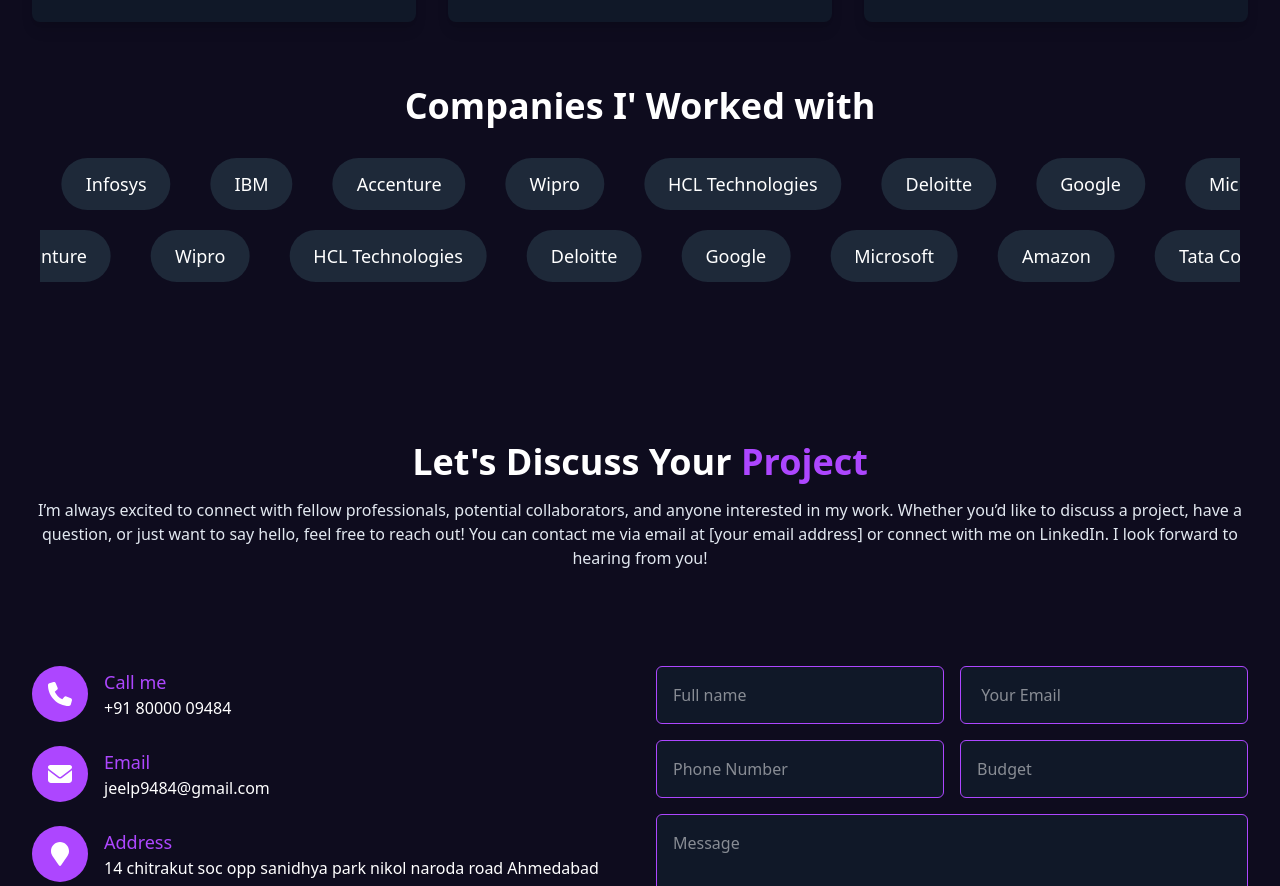
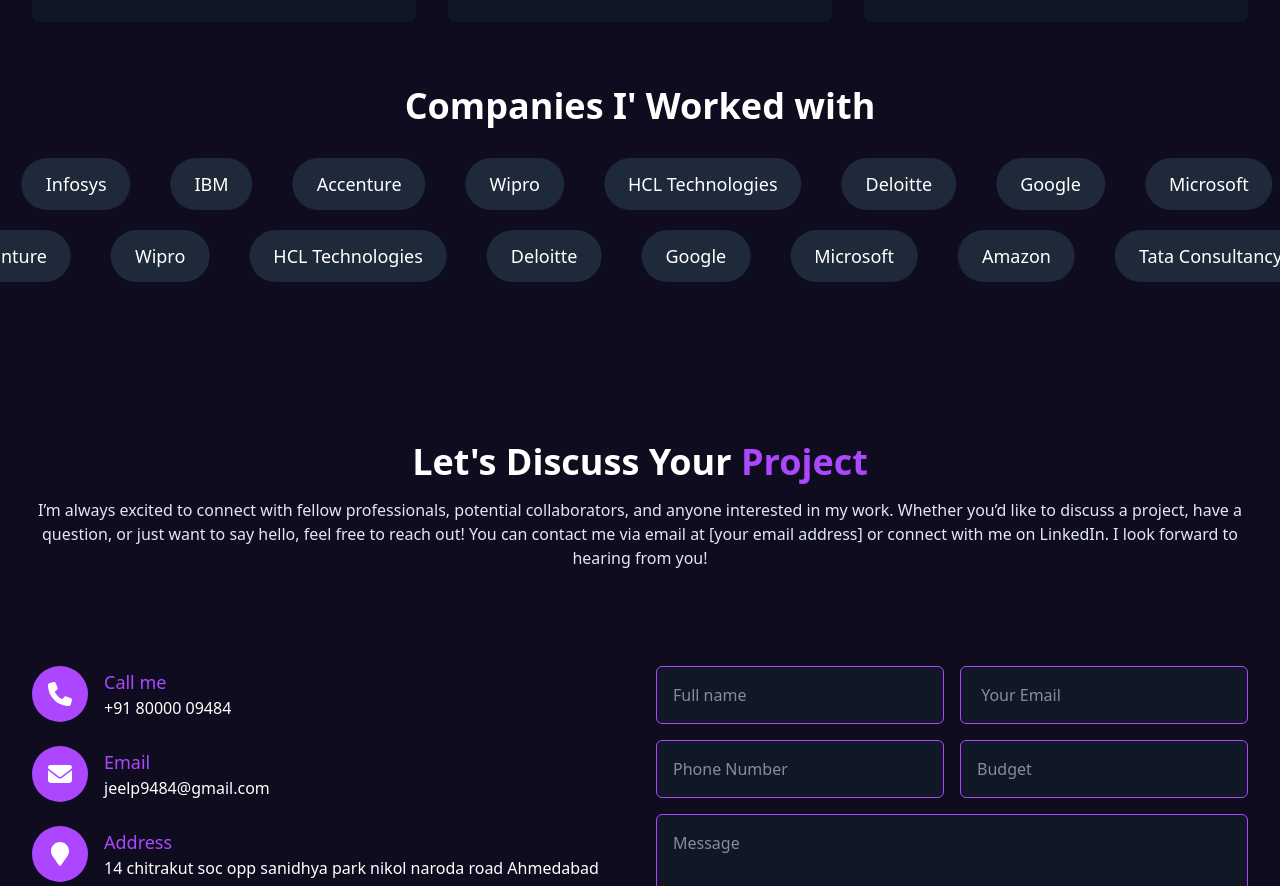
Before and after one commit to Jeel9484/Portfolio, a React (Vite) app: page / in a window 1280 px wide. Shown: the part 3054-3940 px from the top of the page. Built offline with nearby package versions, Linux system fonts and the light colour scheme.

Commit message:
all changes have been done

```diff
--- a/src/Components/Comapanies.jsx
+++ b/src/Components/Comapanies.jsx
@@ -45,7 +45,7 @@
 
   return (
     <div className=" text-white py-16">
-      <div className="w-full px-4 sm:px-10 text-center">
+      <div className="w-full  text-center">
         <h2 className="text-3xl md:text-4xl font-bold mb-8">
           Companies I' Worked with
         </h2>
```
